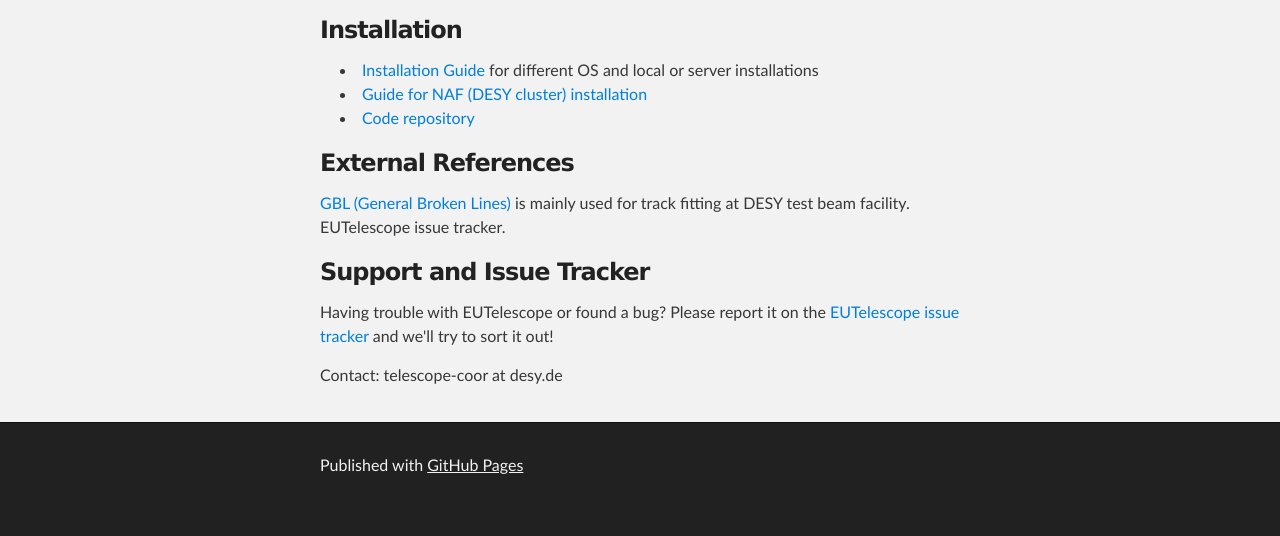
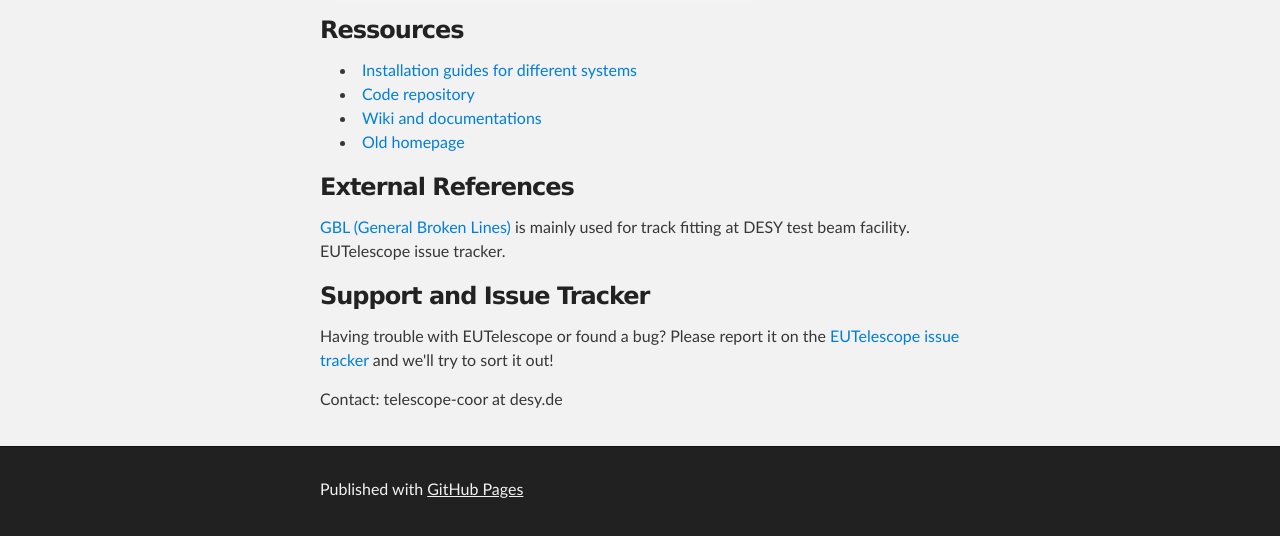
Before and after one commit to eutelescope/eutelescope.github.io, a plain HTML site: page index.html in a window 1280 px wide. Shown: the part 413-949 px from the top of the page. Before the commit the page ends 925 px from the top, so only its background shows below. Drawn offline with Linux system fonts and the light colour scheme.

Commit message:
update starting points

```diff
--- a/index.html
+++ b/index.html
@@ -30,13 +30,13 @@
                 <p><img src="images/eutel_logo_white_small.png" alt="EUTelescope Logo"></p>
 
                 <h3>
-                    <a name="basic-installation-instructions" class="anchor" href="#basic-installation-instructions"><span class="octicon octicon-link"></span></a>Installation</h3>
+                    <a name="ressources" class="anchor" href="#ressources"><span class="octicon octicon-link"></span></a>Ressources</h3>
 
                 <ul>
-                    <li><b><a href="http://eutelescope.web.cern.ch/content/installation">Installation Guide</a></b> for different OS and local or server installations</li>
-                    <li><b><a href="https://github.com/eutelescope/eutelescope/wiki/Installation-NAF">Guide for NAF (DESY cluster) installation</a></b></li>
-                    <!--<li><b><a href="https://github.com/eutelescope/eutelescope/raw/v1.0-tag/doc/user-guide/EUTelUserGuide.pdf">Detailed Guide (39 pages)</a></b></li>-->
+                    <li><b><a href="https://github.com/eutelescope/iLCInstall/blob/master/README.md">Installation guides for different systems</a></b></li>
                     <li><b><a href="https://github.com/eutelescope/eutelescope">Code repository</a></b></li>
+                    <li><b><a href="https://github.com/eutelescope/eutelescope/wiki">Wiki and documentations</a></b></li>
+                    <li><b><a href="http://eutelescope.web.cern.ch/">Old homepage</a></b></li>
                 </ul>
 
                 <h3>
```
